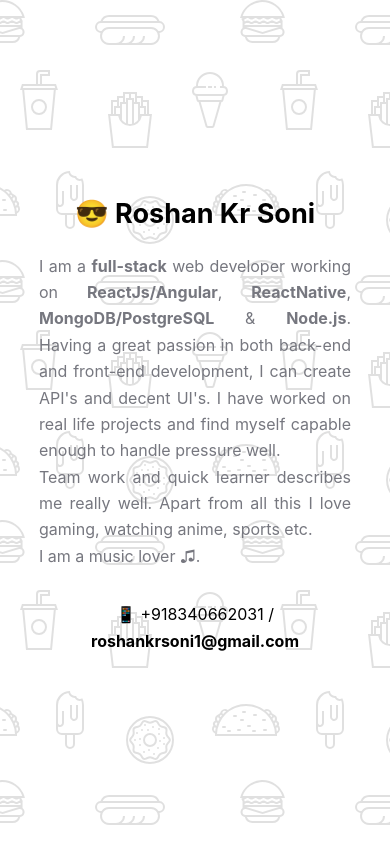
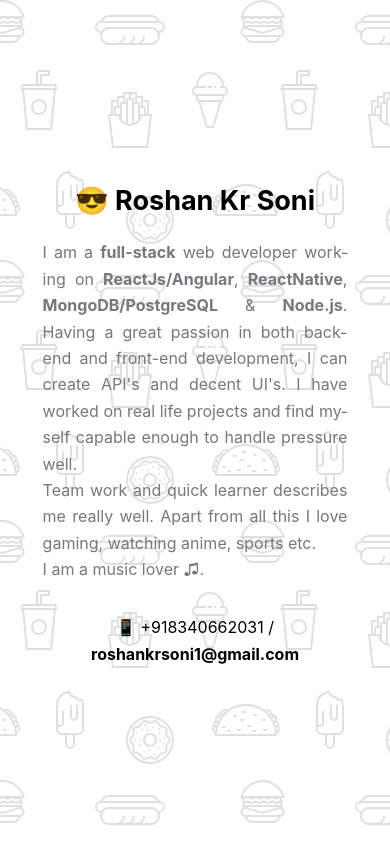
Before and after one commit to Roshankrsoni/react-app, a React (Create React App) app: page / in a window 390 px wide. Shown: the top 844 px of the page. Built offline with nearby package versions, Linux system fonts and the light colour scheme; grey boxes are pictures that could not be loaded.

Commit message:
Update App.css

```diff
--- a/src/App.css
+++ b/src/App.css
@@ -7,9 +7,9 @@ main {
   hyphens: auto;
   line-height: 1.65;
   margin: 0 auto;
-  max-width: 680px;
-  min-height: 100vh;
-  padding: 62px 0;
+    max-width: 53rem;
+    min-height: 100vh;
+    padding: 62px 27px;
   text-align: center;
 }
 h1 {
@@ -52,7 +52,7 @@ code:after {
 
    @media only screen and (max-width: 600px){
       main{
-        width: 80%;
+        width: 92%;
         backgound:red;
       }
         h1{
```
